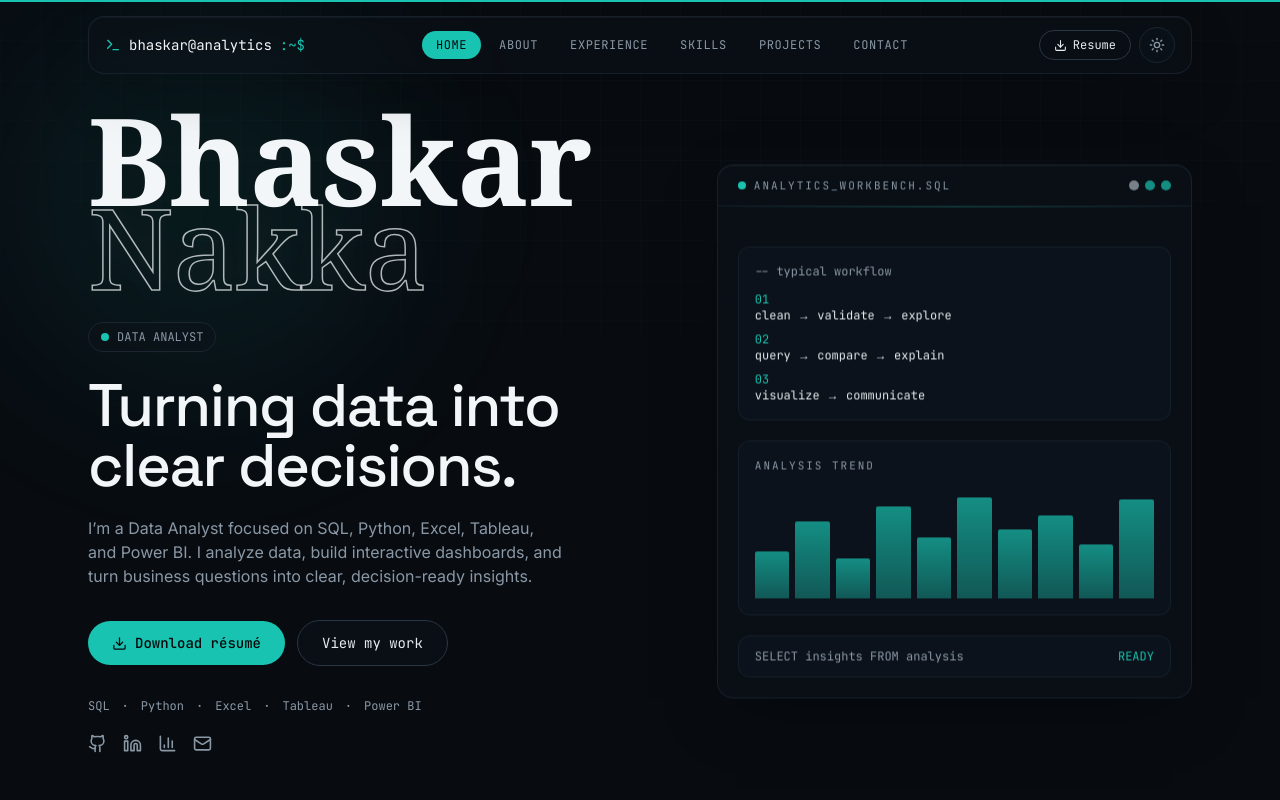
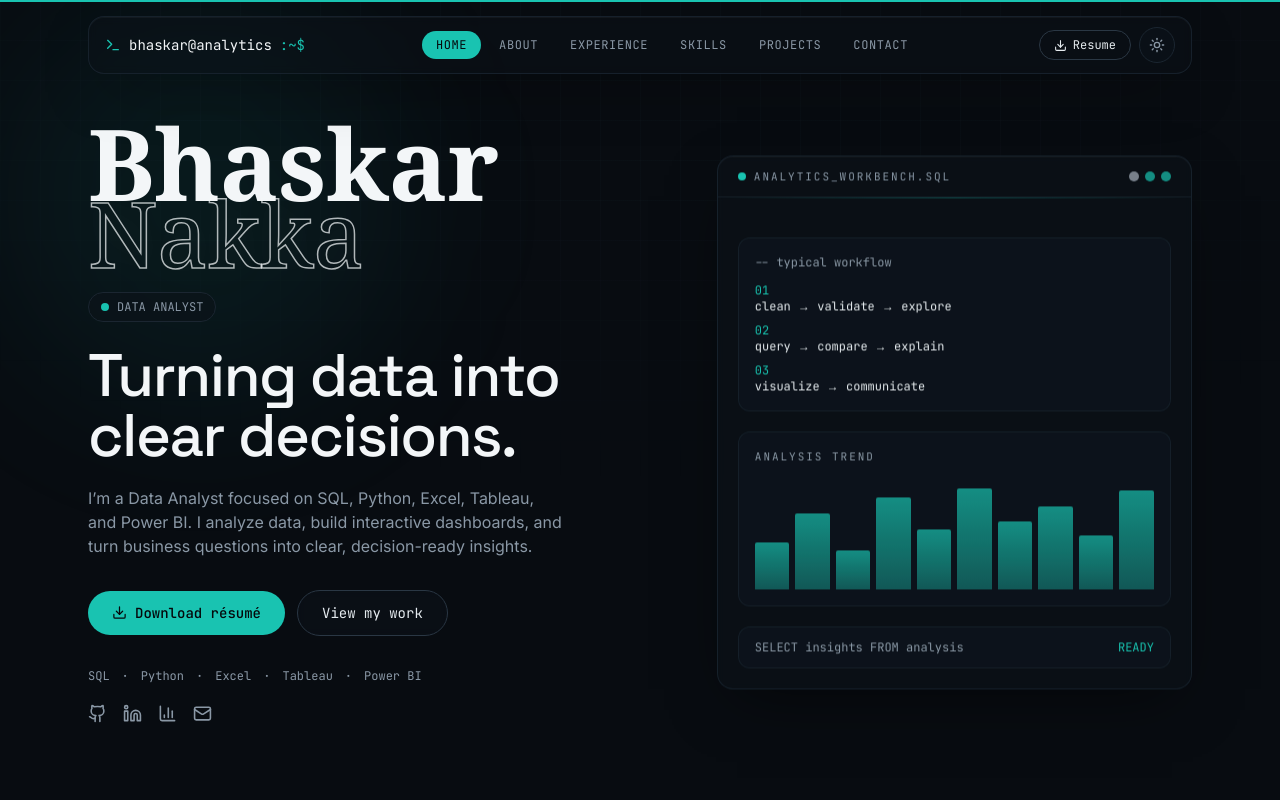
Before and after one commit to bhaskar-nb/portfolio, a Next.js app: page / in a window 1280 px wide. Shown: the top 800 px of the page. Built offline with nearby package versions, Linux system fonts and the light colour scheme.

Commit message:
Fix hero name sizing and spacing

```diff
--- a/components/Hero.tsx
+++ b/components/Hero.tsx
@@ -18,14 +18,14 @@ export default function Hero() {
             initial={{ opacity: 0, y: 18 }}
             animate={{ opacity: 1, y: 0 }}
             transition={{ duration: 0.7 }}
-            className="mb-8 select-none font-serif leading-[0.78] tracking-[-0.045em]"
+            className="mb-6 select-none font-serif leading-[0.76] tracking-[-0.04em]"
             aria-label={profile.name}
           >
-            <div className="font-[var(--font-bodoni-moda)] text-[4.8rem] font-bold text-ink-100 sm:text-[6.5rem] lg:text-[7.6rem]">
+            <div className="font-[var(--font-bodoni-moda)] text-[3.5rem] font-bold text-ink-100 sm:text-[5rem] lg:text-[6.2rem]">
               {firstName}
             </div>
             {lastName && (
-              <div className="name-outline -mt-1 font-[var(--font-bodoni-moda)] text-[4.2rem] font-normal sm:text-[5.9rem] lg:text-[7rem]">
+              <div className="name-outline -mt-0.5 font-[var(--font-bodoni-moda)] text-[3.1rem] font-normal sm:text-[4.5rem] lg:text-[5.7rem]">
                 {lastName}
               </div>
             )}
```
